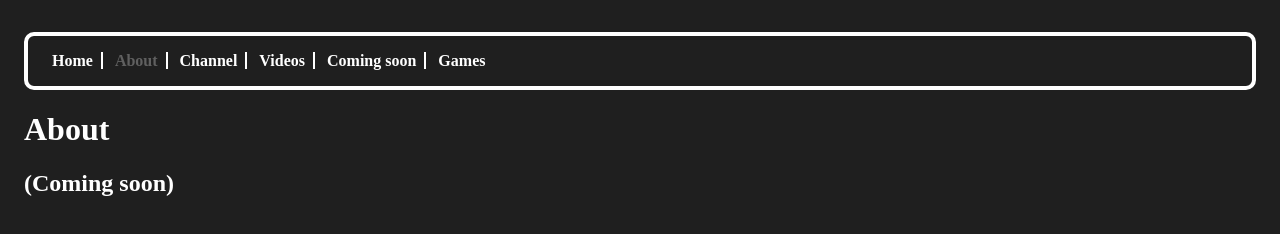
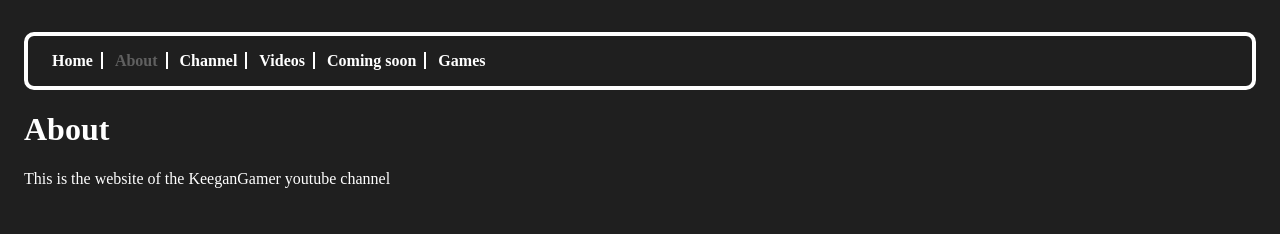
Before and after one commit to kdevgamer/KeeganGamerWebsite, a plain HTML site: page About.html in a window 1280 px wide. Drawn offline with Linux system fonts and the light colour scheme; a web font is replaced by a local one.

Commit message:
About page

```diff
--- a/About.html
+++ b/About.html
@@ -18,7 +18,7 @@
         </ul>
     </nav>
     <h1>About</h1>
-    <h2>(Coming soon)</h2>
+    <p>This is the website of the KeeganGamer youtube channel</p>
 </body>
 
 </html>
```
Also changed, not shown: Coming soon.html (+0 -1 lines).
